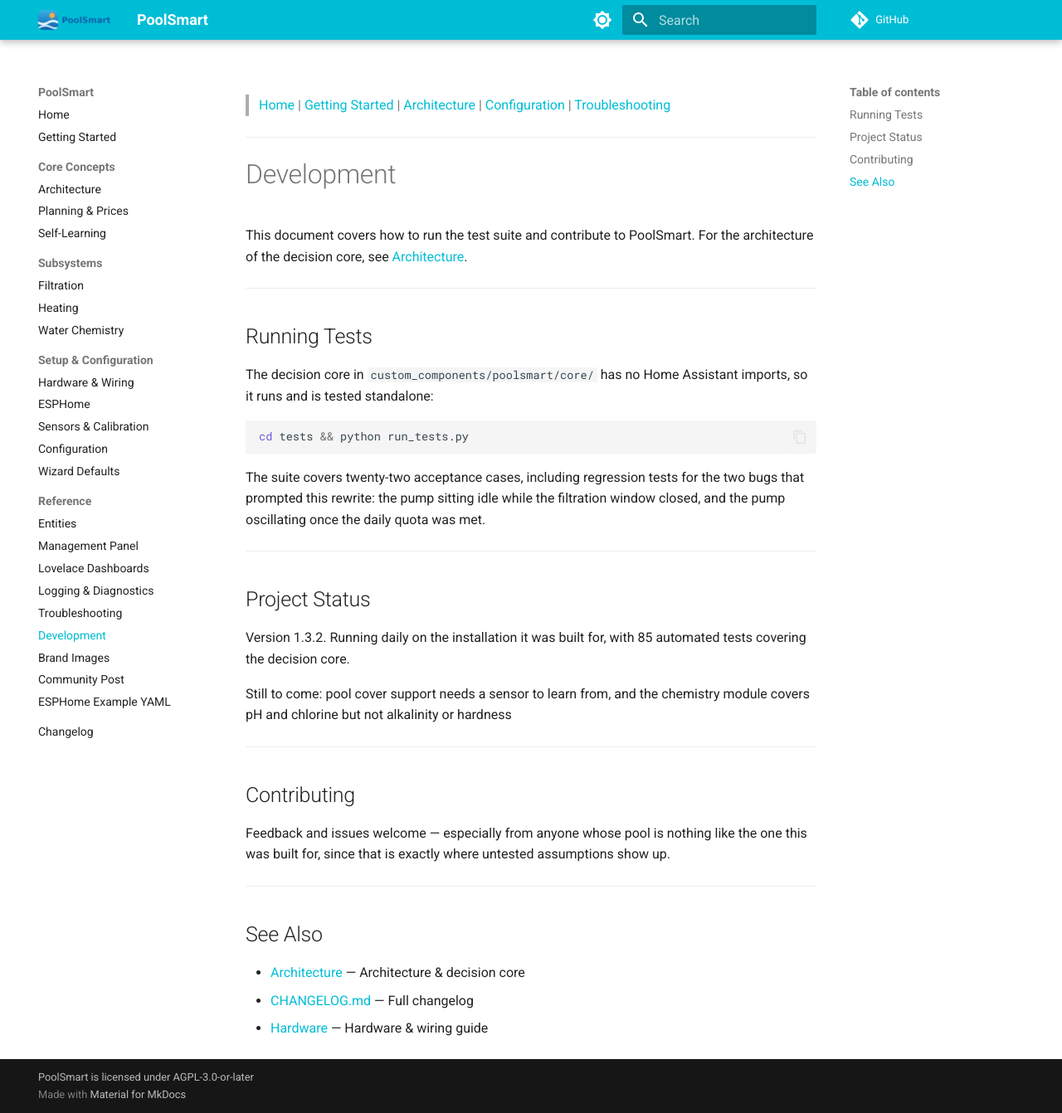
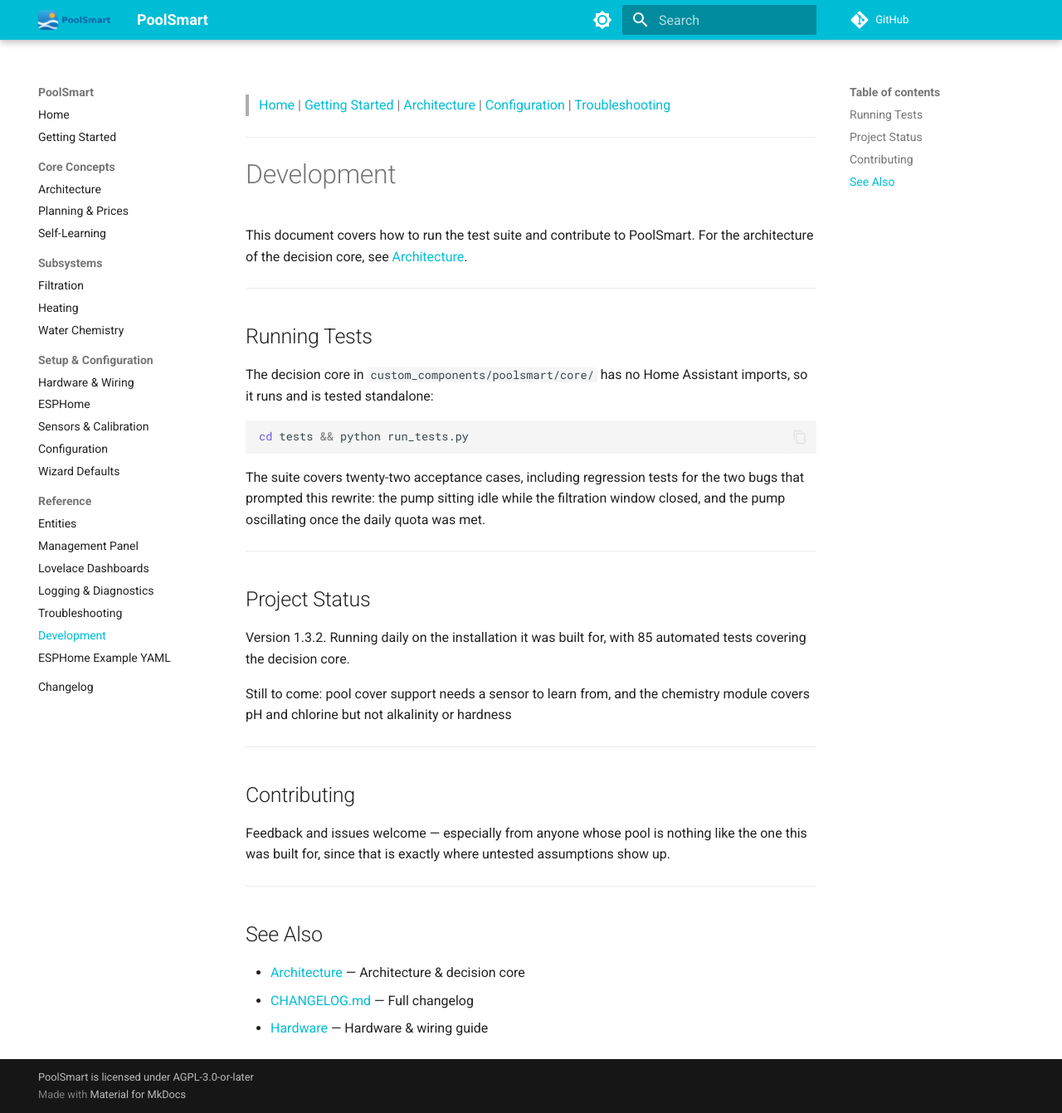
Before and after one commit to rickertie/Poolsmart, an MkDocs documentation site: the page built from docs/development.md, in a window 1280 px wide and 1342 px high. Shown: the whole window at 83% size. Built offline with MkDocs 1.6.1 and Material for MkDocs 9.7.7, drawn with Linux system fonts in a browser that asks for light colours; comment, search, counter and statistics services are not loaded.

Commit message:
Exclude brand-image and community_post docs from the GitHub Pages site

```diff
--- a/mkdocs.yml
+++ b/mkdocs.yml
@@ -52,6 +52,8 @@ exclude_docs: |
   .AI_RECOMMENDATIONS/
   promotion/
   images/README.md
+  brand-image.md
+  community_post.md
 
 nav:
   - Home: index.md
@@ -77,7 +79,5 @@ nav:
       - Logging & Diagnostics: logging.md
       - Troubleshooting: troubleshooting.md
       - Development: development.md
-      - Brand Images: brand-image.md
-      - Community Post: community_post.md
       - ESPHome Example YAML: esphome/pool_sensors.yaml
   - Changelog: https://github.com/rickertie/Poolsmart/blob/main/CHANGELOG.md
```
Also changed, not shown: docs/index.md (+0 -2 lines).
